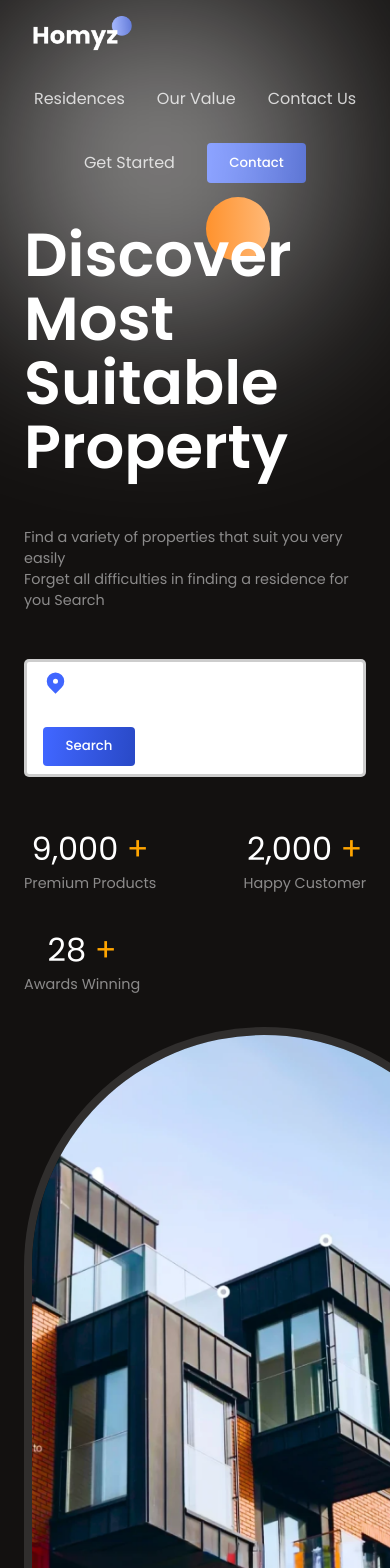
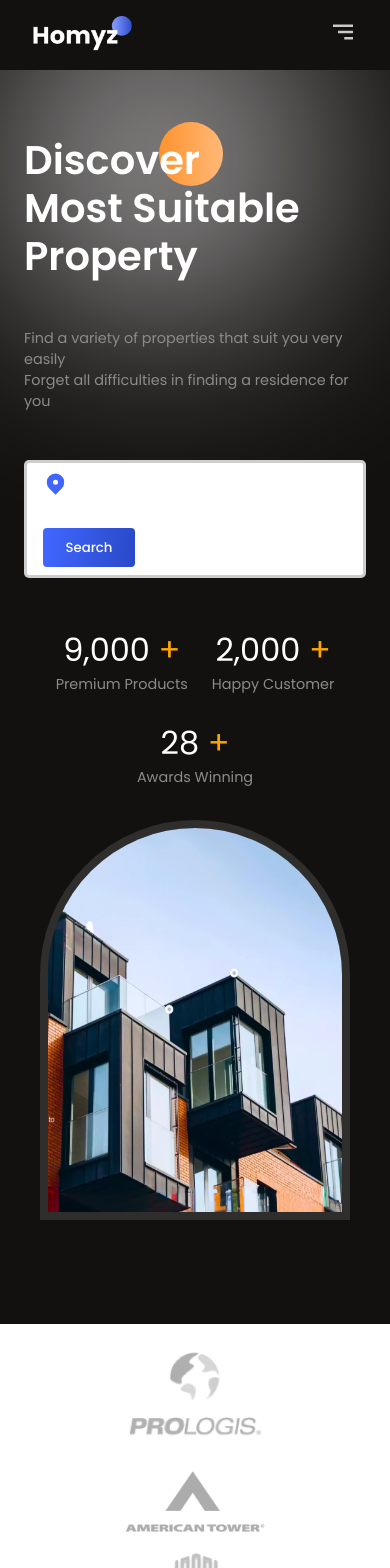
Before and after one commit to safi-io/realEstateProject, a React (Vite) app: page / in a window 390 px wide. Shown: the top 1568 px of the page. Built offline with nearby package versions, Linux system fonts and the light colour scheme.

Commit message:
Done with the front-end

```diff
--- a/src/components/Companies/Companies.css
+++ b/src/components/Companies/Companies.css
@@ -6,3 +6,8 @@
 .c-container>img {
     width: 9rem;
 }
+@media (max-width: 640px) {
+    .c-container {
+        flex-direction: column;
+    }
+}
--- a/src/components/Contact/Contact.css
+++ b/src/components/Contact/Contact.css
@@ -60,3 +60,16 @@
     color: white;
     scale: 0.8;
 }
+
+@media (max-width: 640px) {
+    .contactModes {
+        width: 100%;
+    }
+    .row {
+        flex-direction: column;
+        width: 100%;
+    }
+    .mode {
+        width: 100%;
+    }
+}
--- a/src/components/Contact/Contact.jsx
+++ b/src/components/Contact/Contact.jsx
@@ -20,7 +20,7 @@
 
           <div className="flexColStart contactModes">
             {/* First Row */}
-            <div className="flexStart row">
+            <div className="row flexStart">
               <div className="flexColCenter mode">
                 <div className="flexStart">
                   <div className="icon flexCenter">
--- a/src/components/Footer/Footer.css
+++ b/src/components/Footer/Footer.css
@@ -11,3 +11,12 @@
     margin-top: 1.5rem;
     font-weight: 500;
 }
+
+@media (max-width: 640px) {
+    .f-container {
+        flex-direction: column;
+    }
+    .left-side, .right-side {
+        align-items: center;
+    }
+}
--- a/src/components/Header/Header.css
+++ b/src/components/Header/Header.css
@@ -1,6 +1,9 @@
 .h-wrapper {
     background-color: var(--black);
     color: white;
+    position: fixed;
+    width: 100%;
+    z-index: 9999;
 }
 .h-container {
     justify-content: space-between;
@@ -14,3 +17,28 @@
 .h-menu>*:hover {
     cursor: pointer;
 }
+.menu-icon {
+    display: none;
+}
+
+@media (max-width: 768px) {
+    .menu-icon {
+        display: block;
+    }
+    .h-menu {
+        color: var(--black);
+        position: absolute;
+        top: 3rem;
+        right: 4rem;
+        background: white;
+        flex-direction: column;
+        font-weight: 500;
+        gap: 2rem;
+        padding: 3rem;
+        border-radius: 10px;
+        align-items: flex-start;
+        box-shadow: 0px 4px 4px rgba(0,0,0,.05);
+        z-index: 9999;
+        transition: all 300ms ease-in;
+    }
+  }
--- a/src/components/Header/Header.jsx
+++ b/src/components/Header/Header.jsx
@@ -1,22 +1,41 @@
-import React from 'react'
-import './Header.css'
+import React, { useState } from "react";
+import "./Header.css";
+import { BiMenuAltRight } from "react-icons/bi";
+import OutsideClickHandler from "react-outside-click-handler";
 
 export default function Header() {
+  const [menuOpened, setMenuOpened] = useState(false);
+
+  const handleClick = () => {
+    setMenuOpened((prev) => !prev);
+  };
+
+  const getMenuStyle = (menuOpened) => {
+    return { right: !menuOpened && "-100%" };
+  };
+
   return (
-    <section className='h-wrapper'>
+    <section className="h-wrapper">
       <div className="h-container flexCenter paddings innerWidth">
-
         <img src="./logo.png" alt="logo" width={100} />
 
-            <div className="h-menu flexCenter">
+        <OutsideClickHandler
+          onOutsideClick={ ()=> {
+            setMenuOpened(false);
+          } }
+        >
+          <div className="flexCenter h-menu" style={getMenuStyle(menuOpened)}>
             <a href="">Residences</a>
             <a href="">Our Value</a>
             <a href="">Contact Us</a>
             <a href="">Get Started</a>
-                <button className='button'>
+            <button className="button">
               <a href="">Contact</a>
-
             </button>
+          </div>
+        </OutsideClickHandler>
+        <div className="menu-icon">
+          <BiMenuAltRight size={30} onClick={handleClick} />
         </div>
       </div>
     </section>
--- a/src/components/Hero/Hero.css
+++ b/src/components/Hero/Hero.css
@@ -1,7 +1,7 @@
 .hero-wrapper {
     color: white;
     position: relative;
-    padding-bottom: 2rem;
+    padding: 5rem 0;
 }
 
 .hero-container {
@@ -74,3 +74,22 @@
 .stat>:nth-child(1)>:last-child {
     color: orange;
 }
+
+@media (max-width: 800px) {
+    .hero-container {
+        margin-top: 2rem;
+    }
+    .hero-title>h1 {
+        font-size: 2.5rem;
+        line-height: 3rem;
+    }
+    .image-container {
+        width: 95%;
+        height: 25rem;
+    }
+    .stats {
+        gap: 1.5rem;
+        justify-content: center;
+    }
+
+}
--- a/src/components/Hero/Hero.jsx
+++ b/src/components/Hero/Hero.jsx
@@ -1,7 +1,8 @@
 import React from "react";
 import "./Hero.css";
-import {HiLocationMarker} from 'react-icons/hi';
-import  CountUp from "react-countup"
+import { HiLocationMarker } from "react-icons/hi";
+import CountUp from "react-countup";
+import { motion } from "framer-motion";
 
 export default function Hero() {
   return (
@@ -9,62 +10,64 @@
       <div className="flexCenter paddings innerWidth hero-container">
         <div className=" flexColStart hero-left">
           <div className="hero-title">
-            <div className="orange-circle"/>
-            <h1>
+            <div className="orange-circle" />
+            <motion.h1
+              initial={{ y: "3rem", opacity: 0 }}
+              animate={{ y: 0, opacity: "1" }}
+              transition={{ duration: 2, type: "spring" }}
+            >
               Discover <br />
               Most Suitable <br />
               Property
-            </h1>
+            </motion.h1>
           </div>
 
           <div className="hero-des">
             <p className="secondaryText">
-              Find a variety of properties that suit you very easily<br/> Forget all
-              difficulties in finding a residence for you Search
+              Find a variety of properties that suit you very easily
+              <br /> Forget all difficulties in finding a residence for you
             </p>
           </div>
 
           <div className="search-bar flexCenter">
-            <HiLocationMarker color="var(--blue)" size={25}/>
+            <HiLocationMarker color="var(--blue)" size={25} />
             <input type="text" />
             <button className="button">Search</button>
-            </div>
+          </div>
 
           <div className="flexCenter stats">
             <div className="stat flexColCenter">
               <span>
-                <CountUp start={8800} end={9000} duration={4}/> <span>+</span>
-                </span>
-                <span className="secondaryText">
-                  Premium Products
-                </span>
+                <CountUp start={8800} end={9000} duration={4} /> <span>+</span>
+              </span>
+              <span className="secondaryText">Premium Products</span>
             </div>
 
             <div className="stat flexColCenter">
               <span>
-                <CountUp start={1950} end={2000} duration={4}/> <span>+</span>
-                </span>
-                <span className="secondaryText">
-                Happy Customer
-                </span>
+                <CountUp start={1950} end={2000} duration={4} /> <span>+</span>
+              </span>
+              <span className="secondaryText">Happy Customer</span>
             </div>
 
             <div className="stat flexColCenter">
               <span>
-                <CountUp end={28}/> <span>+</span>
-                </span>
-                <span className="secondaryText">
-                Awards Winning
-                </span>
+                <CountUp end={28} /> <span>+</span>
+              </span>
+              <span className="secondaryText">Awards Winning</span>
             </div>
           </div>
-
         </div>
 
         <div className="flexCenter hero-right">
-          <div className="image-container">
+          <motion.div
+            className="image-container"
+            initial={{ x: "7rem", opacity: 0 }}
+            animate={{ x: 0, opacity: "1" }}
+            transition={{ duration: 2, type: "spring" }}
+          >
             <img src="./hero-image.png" alt="hero" />
-          </div>
+          </motion.div>
         </div>
       </div>
     </section>
--- a/src/components/Residencies/Residencies.css
+++ b/src/components/Residencies/Residencies.css
@@ -53,6 +53,16 @@
     right: 0;
 }
 
+@media (max-width: 640px) {
+    .r-buttons {
+        position: initial;
+        margin-top: 2rem;
+    }
+    .r-head {
+        align-items: center;
+    }
+}
+
 .r-buttons button {
     font-size: 1.2rem;
     padding: .2rem .8rem;
--- a/src/components/Values/Values.css
+++ b/src/components/Values/Values.css
@@ -54,3 +54,10 @@
 .accordionButton .primaryText {
     font-size: 1.1rem;
 }
+
+@media (max-width: 640px) {
+    .v-container {
+        flex-direction: column;
+    }
+
+}
--- a/src/components/Values/Values.jsx
+++ b/src/components/Values/Values.jsx
@@ -64,7 +64,7 @@
                       </AccordionItemState>
 
                       <div className="flexCenter icon">{item.icon}</div>
-                      <span className="primaryText">{item.heading}</span>
+                      <span className="primaryText adjust">{item.heading}</span>
 
                       <div className="flexCenter icon">
                         <MdOutlineArrowDropDown size={20} />
--- a/src/utils/accordion.jsx
+++ b/src/utils/accordion.jsx
@@ -3,7 +3,7 @@
 const data = [
   {
     icon: <HiShieldCheck/>,
-    heading: "Best interest rates on the market",
+    heading: "Best interest rates",
     detail:
       "Exercitation in fugiat est ut ad ea cupidatat ut in cupidatat occaecat ut occaecat consequat est minim minim esse tempor laborum consequat esse adipisicing eu reprehenderit enim.",
   },
```
Lines whose indentation alone changed are shown as unchanged.
